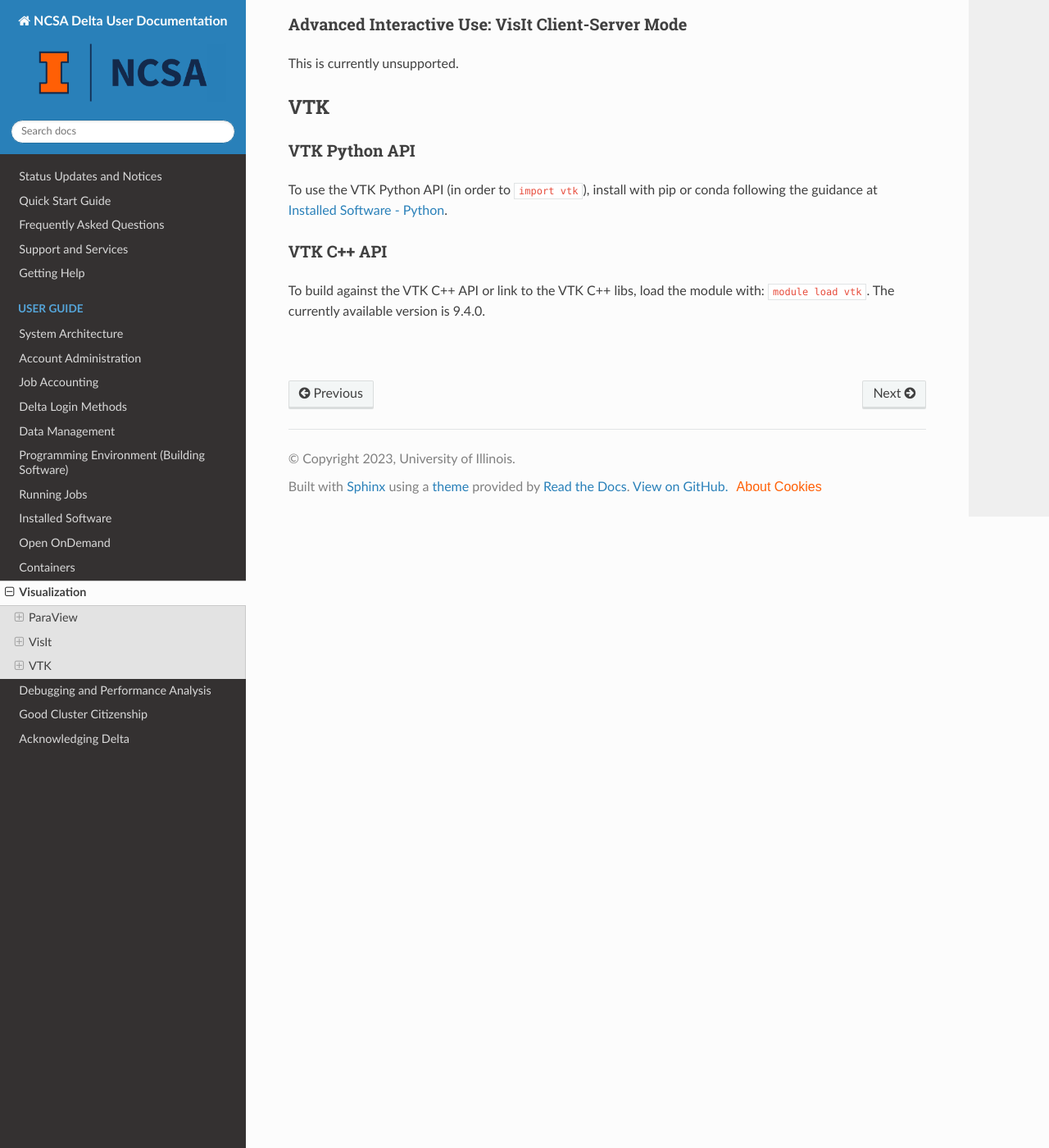
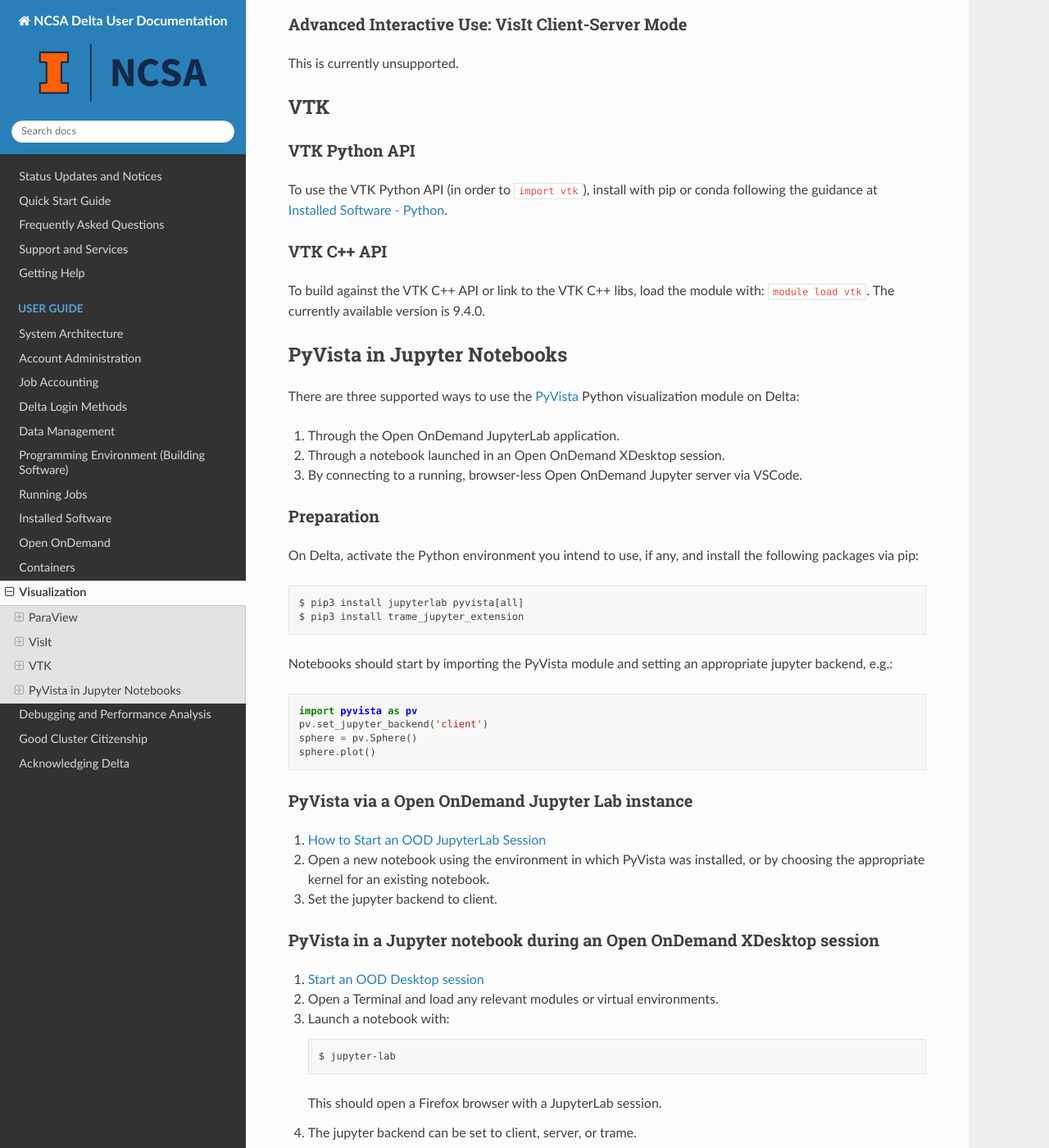
Before and after one commit to ncsa/Delta_doc, a Sphinx documentation site: the page built from docs/source/user_guide/visualization.rst, in a window 1280 px wide and 1400 px high, scrolled down 5725 px. Shown: the whole window at 82% size. Built offline with Sphinx 7.4.7 and the Read the Docs theme 3.1.0, drawn with Linux system fonts in a browser that asks for light colours; some of the changed text lies outside the part shown.

Commit message:
Add PyVista section
These are instructions edited from when Qibang figured out three different ways to use PyVista on Delta. See https://jira.ncsa.illinois.edu/browse/DELTA-5182 for discussion.

```diff
--- a/docs/source/user_guide/visualization.rst
+++ b/docs/source/user_guide/visualization.rst
@@ -214,6 +214,77 @@ VTK C++ API
 
 To build against the VTK C++ API or link to the VTK C++ libs, load the module with: ``module load vtk``. The currently available version is 9.4.0.
 
+PyVista in Jupyter Notebooks
+--------------------
+
+There are three supported ways to use the `PyVista <https://pyvista.org/>`_ Python visualization module on Delta:
+
+#. Through the Open OnDemand JupyterLab application.
+#. Through a notebook launched in an Open OnDemand XDesktop session.
+#. By connecting to a running, browser-less Open OnDemand Jupyter server via VSCode.
+
+Preparation
+~~~~~~~~~~~
+On Delta, activate the Python environment you intend to use, if any, and install the following packages via pip:
+
+.. code-block::
+
+   $ pip3 install jupyterlab pyvista[all]
+   $ pip3 install trame_jupyter_extension
+
+Notebooks should start by importing the PyVista module and setting an appropriate jupyter backend, e.g.:
+
+.. code-block::
+
+   import pyvista as pv
+   pv.set_jupyter_backend('client')
+   sphere = pv.Sphere()
+   sphere.plot()
+
+PyVista via a Open OnDemand Jupyter Lab instance
+~~~~~~~~~~~~~~~~~~~~~~~~~~~~~~~~~~~~~~~~~~~
+
+#. :ref:`How to Start an OOD JupyterLab Session <ood-jupyterlab>`
+#. Open a new notebook using the environment in which PyVista was installed, or by choosing the appropriate kernel for an existing notebook.
+#. Set the jupyter backend to client.
+
+PyVista in a Jupyter notebook during an Open OnDemand XDesktop session
+~~~~~~~~~~~~~~~~~~~~~~~
+
+#. :ref:`Start an OOD Desktop session <ood-start-desktop>`
+#. Open a Terminal and load any relevant modules or virtual environments.
+#. Launch a notebook with:
+
+   .. code-block::
+
+      $ jupyter-lab
+
+   This should open a Firefox browser with a JupyterLab session.
+
+#. The jupyter backend can be set to client, server, or trame.
+
+Connect via VSCode
+~~~~~~~~~~~~~~~~~~~
+
+#. :ref:`Remote SSH to Delta in VS Code <vs-remote-ssh>`
+#. Connect to Delta over SSH from inside VSCode and install the Jupyter and Python extensions *on Delta*.
+#. Open a new VSCode Terminal and load any relevant modules and environments.
+#. Do steps (1) and (2) from the previous example.
+#. Launch a browser-less JupyterLab with:
+
+   .. code-block::
+
+      $ jupyter-lab --no-browser --ip=0.0.0.0
+
+#. Use the XDesktop clipboard app to copy the first URL
+
+   .. image:: images/visualization/jupyter-lab_URL_highlighted.png
+      :alt: A terminal session showing a highlighted URL from a browser-less jupyter-lab session
+      :width: 500
+
+#. Follow these `VSCode instruction to connect to a remote Jupyter server <https://code.visualstudio.com/docs/datascience/jupyter-notebooks#_connect-to-a-remote-jupyter-server>`_, pasting in the URL copied in the previous step.
+#. The jupyter backend must be either `html` or `static`.
+
 .. The below VisIt client-server mode info is commented out because we have trouble getting it to work properly.
 
 .. VisIt Client-Server Mode
@@ -265,5 +336,3 @@ To build against the VTK C++ API or link to the VTK C++ libs, load the module wi
    ..  image:: images/visualization/05_visit-mpi-noise-final.png
        :alt: client view of noise example
        :width: 1000px
-
-|
```
